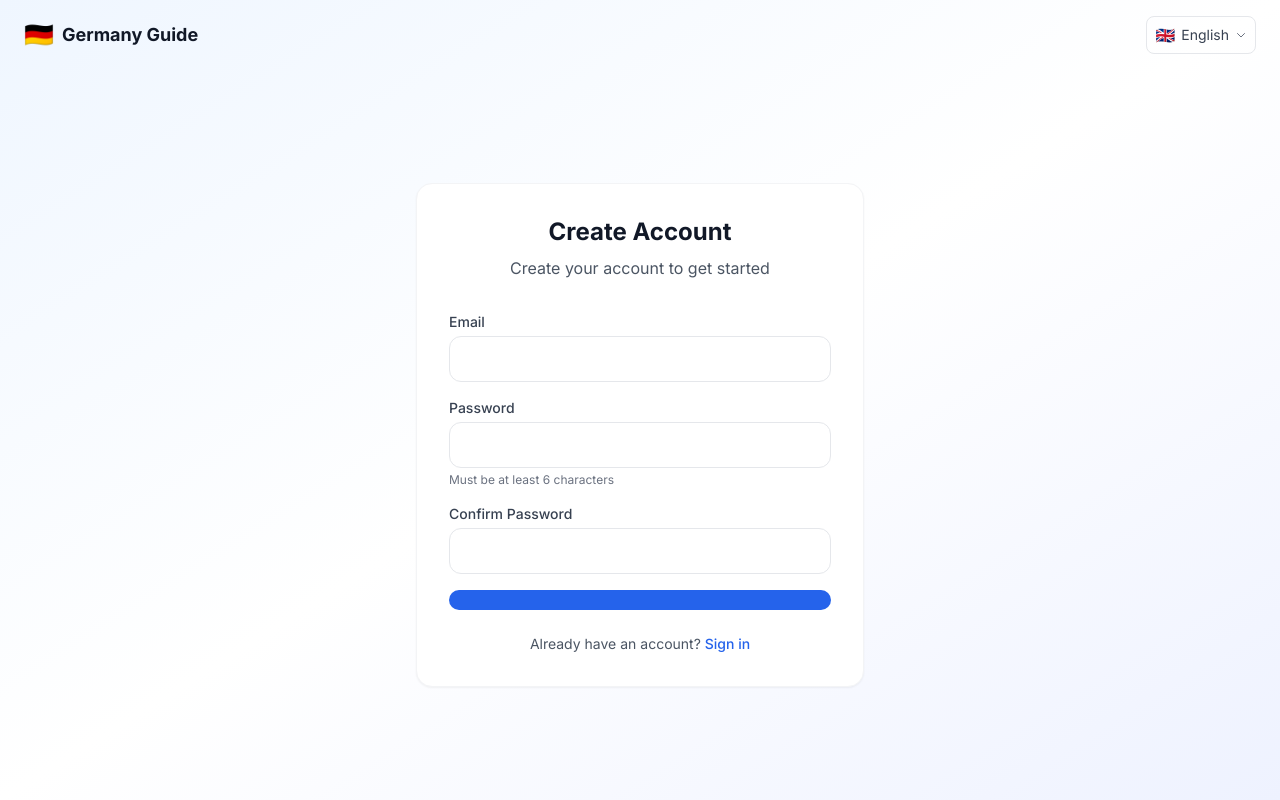
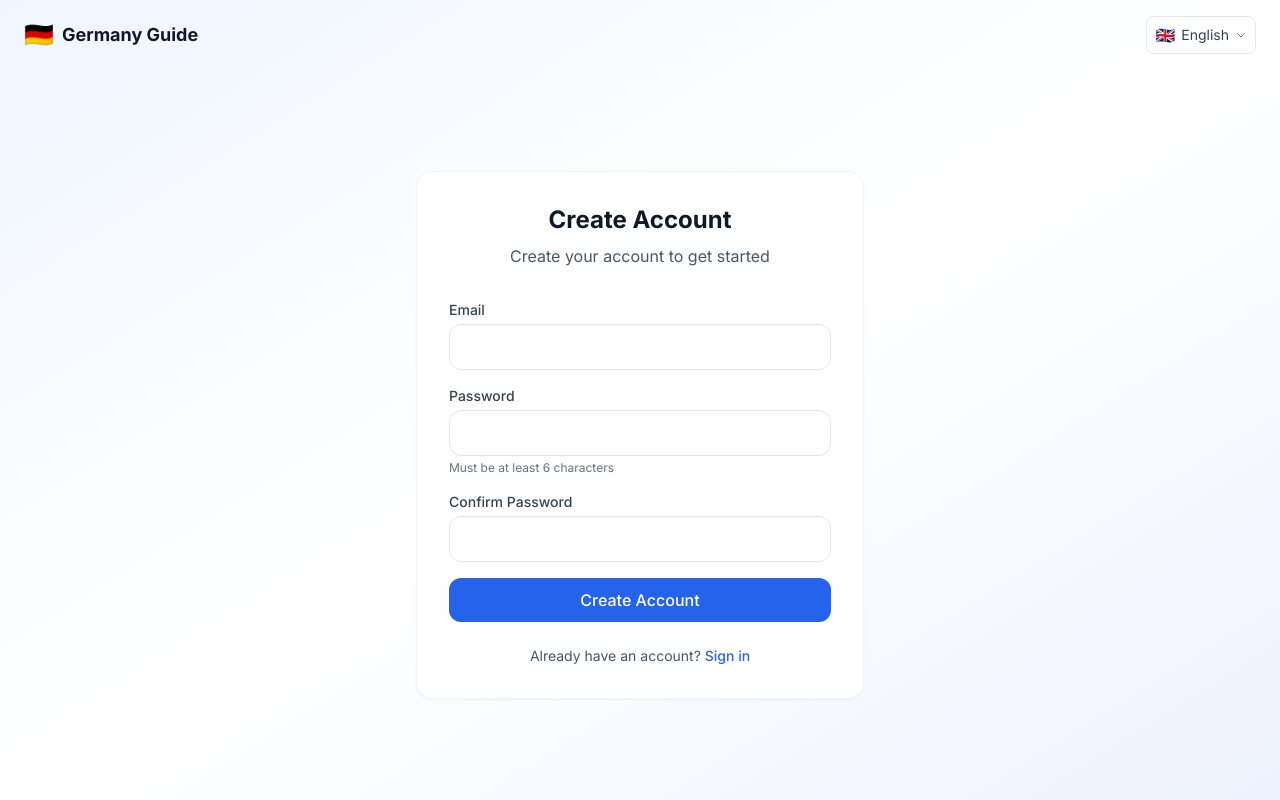
Before and after one commit to MontherAlnimri/germany-guide, a Next.js app: page /register in a window 1280 px wide. Built offline with nearby package versions, Linux system fonts and the light colour scheme.

Commit message:
Fix: registerBtn -> register

```diff
--- a/src/app/(auth)/register/page.tsx
+++ b/src/app/(auth)/register/page.tsx
@@ -93,7 +93,7 @@ export default function RegisterPage() {
             disabled={loading}
             className="w-full py-2.5 bg-blue-600 text-white rounded-xl font-medium hover:bg-blue-700 transition-colors disabled:opacity-50"
           >
-            {loading ? dict.common.loading : dict.auth.registerBtn}
+            {loading ? dict.common.loading : dict.auth.register}
           </button>
         </form>
 
```
